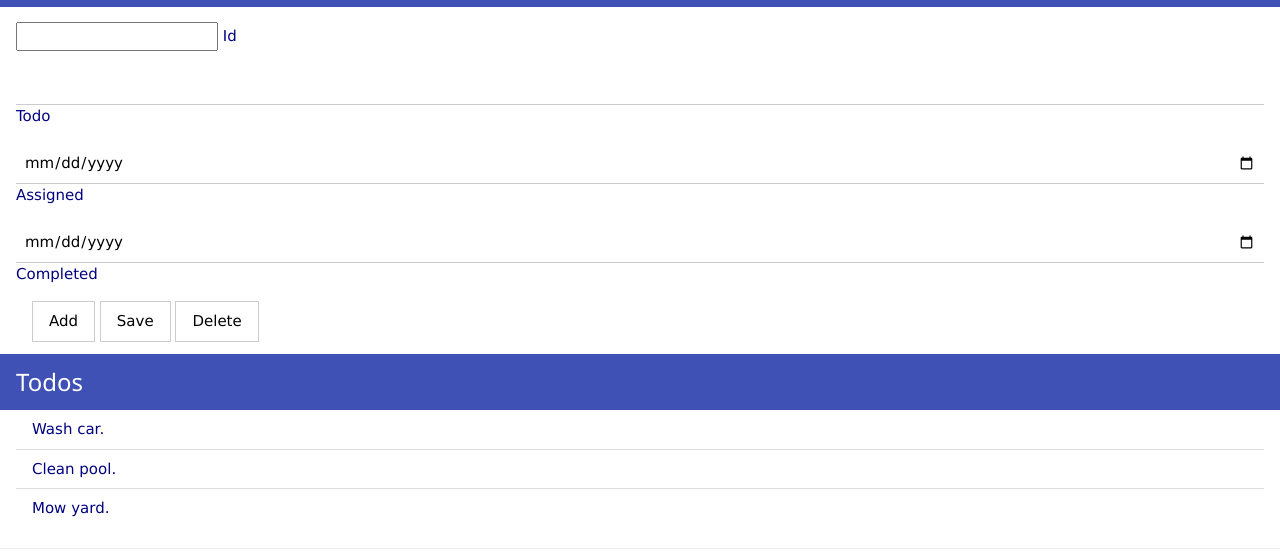
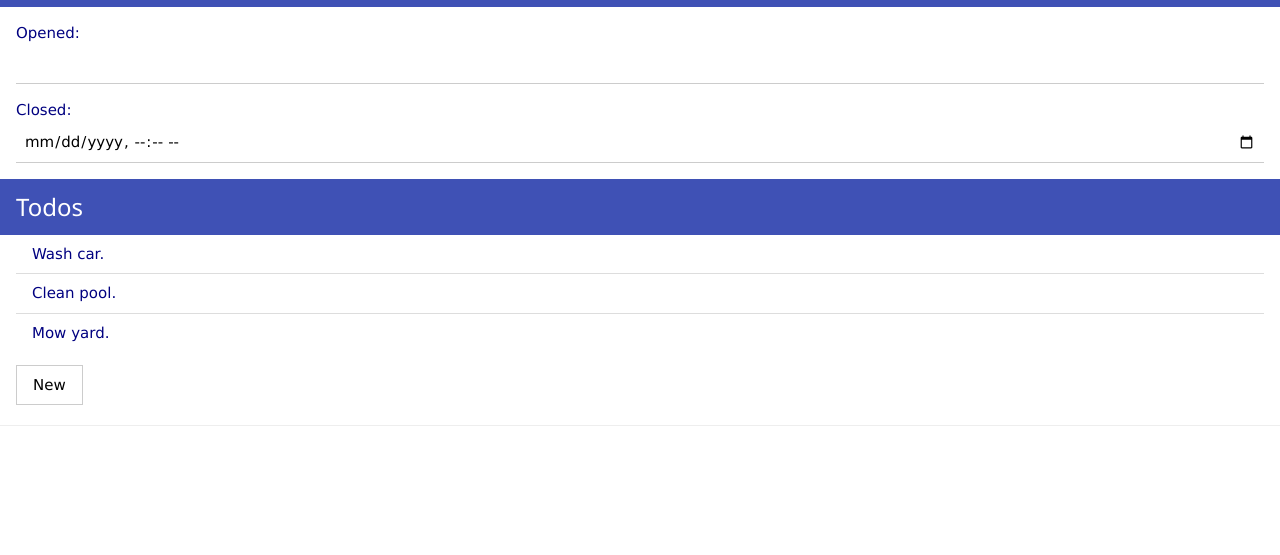
Before and after one commit to objektwerks/pwa.http4s, a website with bundled scripts: page pwa/index.html in a window 1280 px wide. Shown: the part 97-652 px from the top of the page. Built offline with nearby package versions, Linux system fonts and the light colour scheme.

Commit message:
edited index.html; refactored sql schema

```diff
--- a/pwa/index.html
+++ b/pwa/index.html
@@ -25,28 +25,13 @@
         </div>
         <div class="w3-container">
             <p>
-                <input id="todo-id" type="text" readonly/>
-                <label>Id</label>
+                <label>Opened:</label>
+                <input id="assigned" class="w3-input w3-hover-light-gray" type="text" readonly/>
             </p>
             <p>
-                <input id="todo" class="w3-input w3-hover-light-gray" type="text">
-                <label>Todo</label>
+                <label>Closed:</label>
+                <input id="completed" class="w3-input w3-input w3-hover-light-gray" type="datetime-local"/>
             </p>
-            <p>
-                <input id="assigned" class="w3-input w3-hover-light-gray" type="date">
-                <label>Assigned</label>
-            </p>
-            <p>
-                <input id="completed" class="w3-input w3-input w3-hover-light-gray" type="date">
-                <label>Completed</label>
-            </p>
-            <div class="w3-container" style="padding-bottom: 12px">
-                <div class="w3-bar">
-                    <button id="add-todo" class="w3-button w3-white w3-border w3-hover-light-gray">Add</button>
-                    <button id="save-todo" class="w3-button w3-white w3-border w3-hover-light-gray">Save</button>
-                    <button id="delete-todo" class="w3-button w3-white w3-border w3-hover-light-gray">Delete</button>
-                </div>
-            </div>
         </div>
         <div class="w3-container w3-indigo">
             <h3>Todos</h3>
@@ -58,6 +43,11 @@
                 <li class="w3-hover-light-gray">Mow yard.</li>
             </ul>
         </div>
+        <div class="w3-container" style="padding-top: 12px">
+            <div class="w3-bar">
+                <button id="new-todo" class="w3-button w3-white w3-border w3-hover-light-gray">New</button>
+            </div>
+        </div>
         <hr/>
         <script type="module" src="main.js"></script>
         <script type="module" src="index.js"></script>
```
Also changed, not shown: 4 other files.
